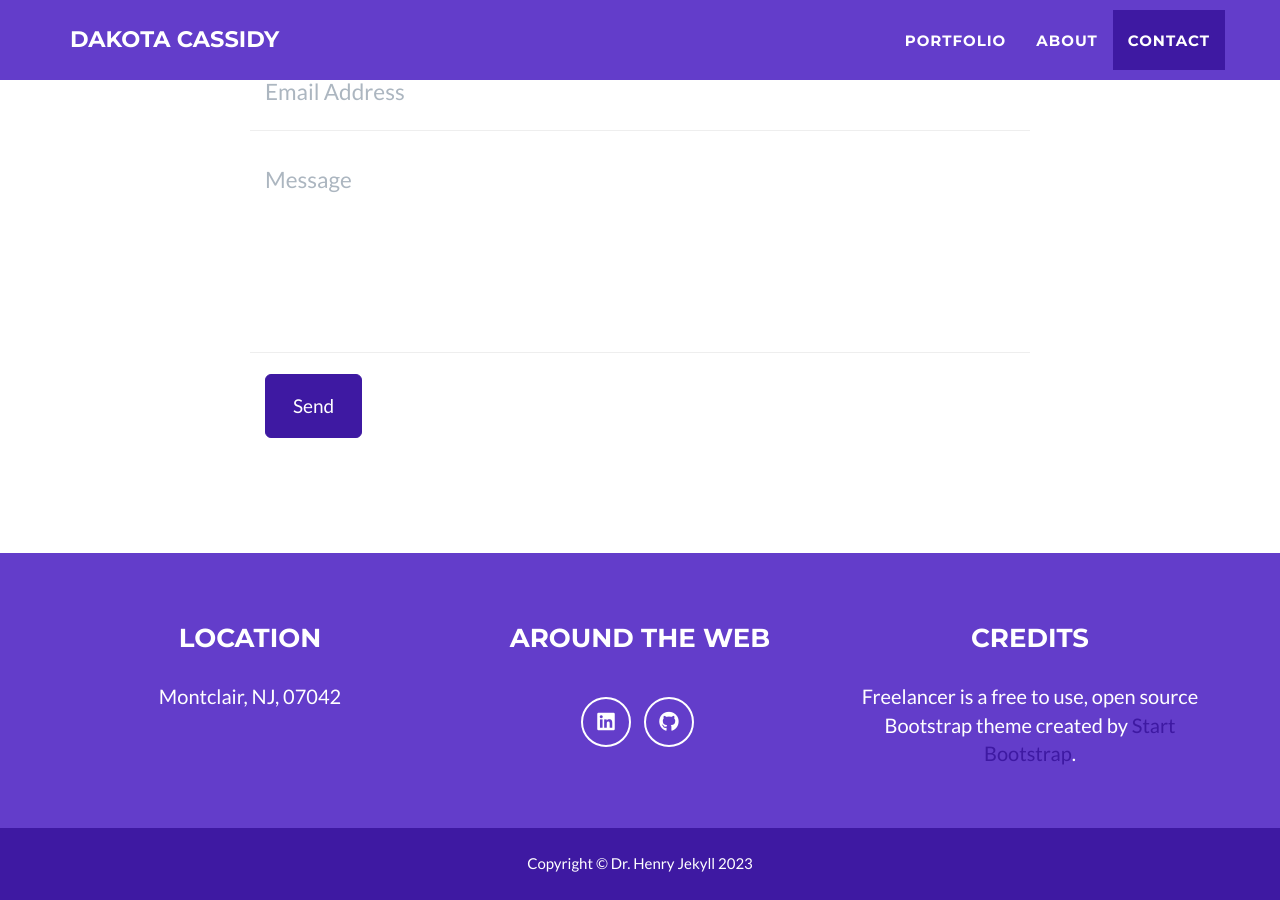
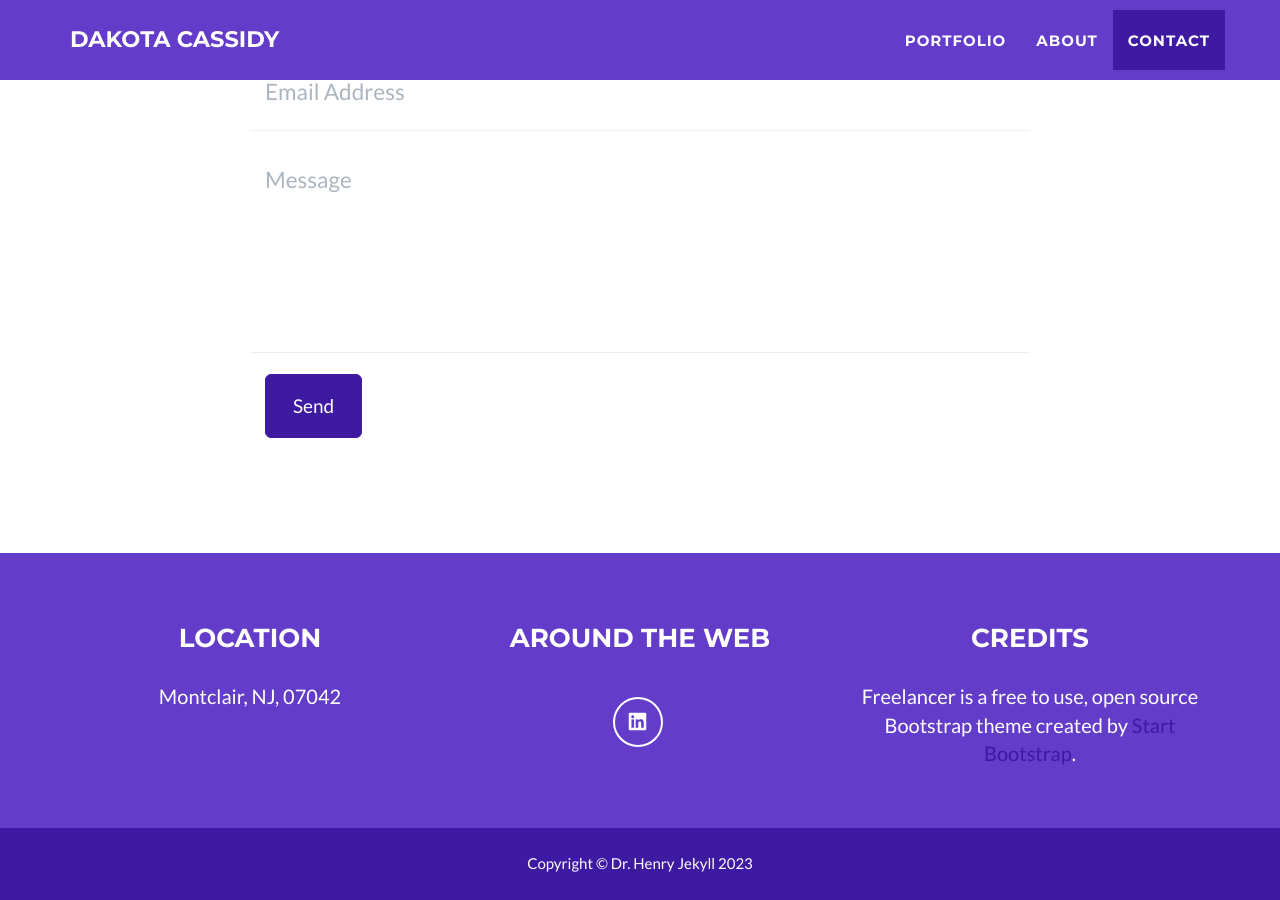
Before and after one commit to dakotacassidy/dakotacassidy.github.io, a Jekyll site: the page built from _posts/2014-07-18-project-1.markdown, in a window 1280 px wide and 900 px high, scrolled down 2492 px. Built offline with Jekyll 4.4.1, drawn with Linux system fonts in a browser that asks for light colours.

Commit message:
Initial commit

```diff
--- a/_config.yml
+++ b/_config.yml
@@ -25,10 +25,10 @@ disqus_shortname: myshortname
 
 # Color settings (hex-codes without the leading hash-tag)
 color:
-  primary: 3E19A2 #80B3FF
-  primary-rgb: "62,25,162" #"128,179,255"
-  secondary: 633DCA #FD6E8A
-  secondary-dark: 3E19A2 #A2122F
+  primary: 3E19A2 #3E19A2
+  primary-rgb: "62,25,162" #"62,25,162"
+  secondary: 633DCA #633DCA
+  secondary-dark: 3E19A2 #3E19A2
 
 # Footer settings
 footer:
@@ -41,8 +41,6 @@ footer:
 social:
   - title: linkedin
     url: https://www.linkedin.com/in/dakota-cassidy/
-  - title: github
-    url: http://github.com/dakotacassidy.github.io
 
 # Postal address (add as many lines as necessary)
 address:
```
